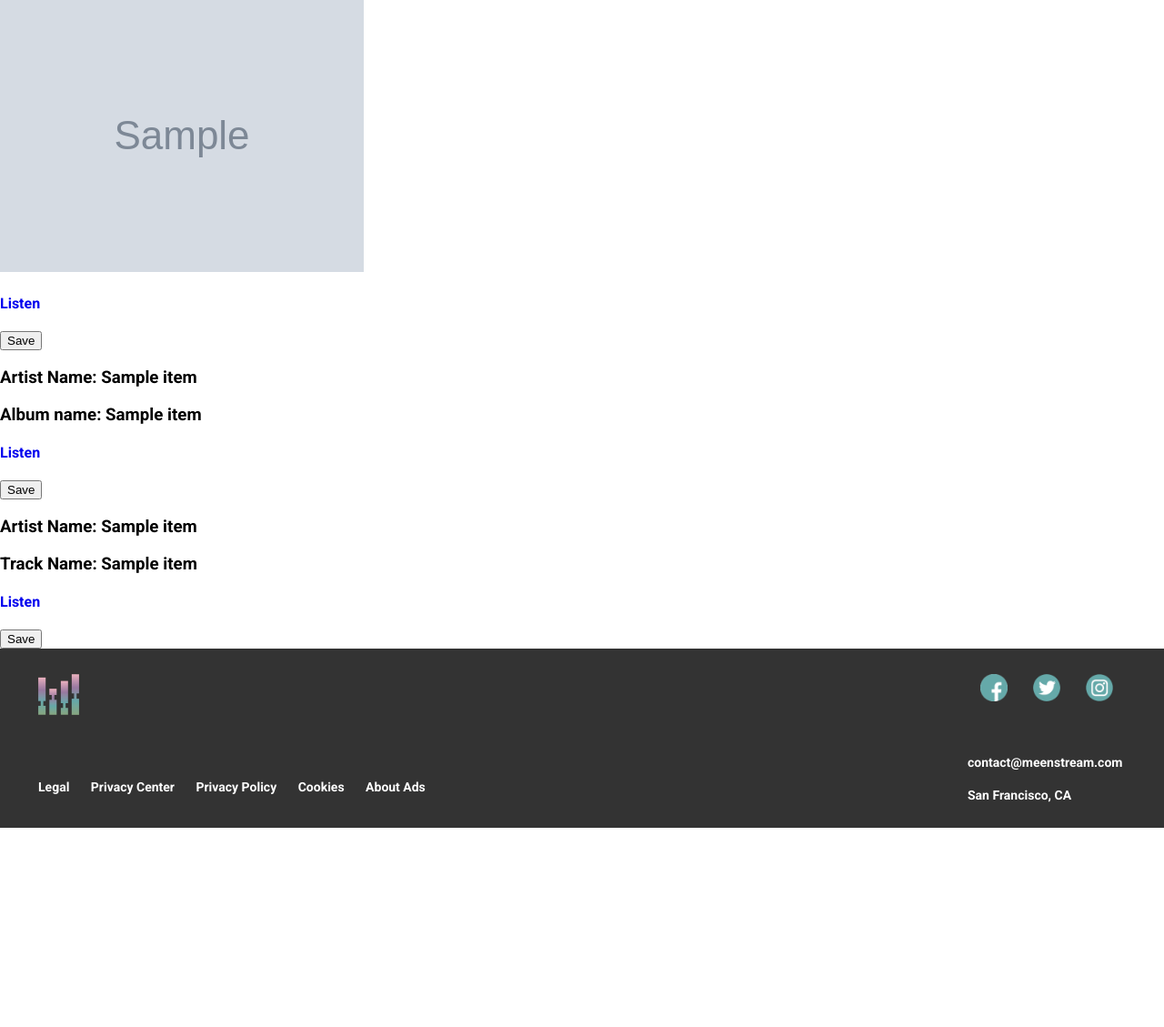
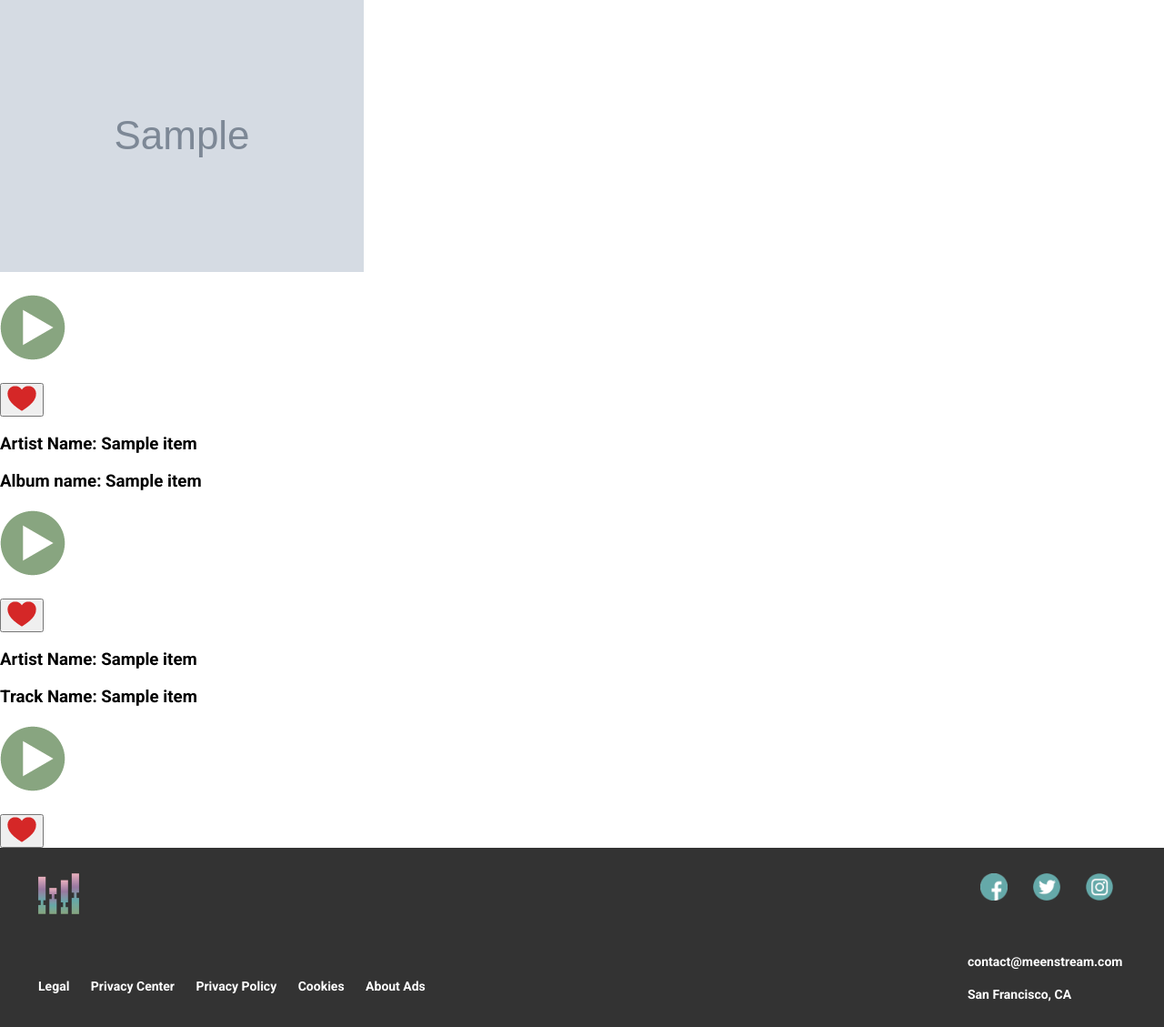
Before and after one commit to EvanReinstein/meenstream, a Django app: template templates/music/profile.html in a window 1280 px wide. Shown: the part 830-1959 px from the top of the page at 91% size. Before the commit the page ends 1740 px from the top, so only its background shows below. Run offline with Django 3.2, Linux system fonts and the light colour scheme; the template is opened without the code that fills it: most values are stand-ins (such as "Sample title", 1, 10 or a date in 2020); grey boxes marked "Sample" are stand-in pictures; some libraries are stand-ins or nearby versions.

Commit message:
adds heart and play button

```diff
--- a/templates/music/profile.html
+++ b/templates/music/profile.html
@@ -74,7 +74,7 @@
     {% for image in item.images %}
     <img class="music-img" src="{{ image.url }}" alt="">
     {% endfor %}
-    <h4 class="music-link"><a href="{{ item.external_urls.spotify }}">Listen</a></h4>
+    <h4 class="music-link"><a href="{{ item.external_urls.spotify }}"><img src="{% static 'images/green-play.png' %}" alt=""></a></h4>
     <form action="{% url 'playlist_index' %}" method="POST">
       {% csrf_token %}
       <input type="hidden" name="artist-name" value="{{ item.name }}">
@@ -84,7 +84,7 @@
         <input type="hidden" name="artist-image" value="{{ image.url }}">
         {% endif %}
         {% endfor %}
-        <button type="submit" class="save-button">Save</button>
+        <button type="submit" class="save-button"><img src="{% static 'images/heart-icon.png' %}" alt="Love" /></button>
     </form>
   </div>
 </div>
@@ -108,7 +108,7 @@
     <img class="music-img" src="{{ image.url }}" alt="">
     {% endif %}
     {% endfor %}
-    <h4 class="music-link"><a href="{{ item.external_urls.spotify }}">Listen</a></h4>
+    <h4 class="music-link"><a href="{{ item.external_urls.spotify }}"><img src="{% static 'images/green-play.png' %}" alt=""></a></h4>
     <form action="{% url 'playlist_index' %}" method="POST">
       {% csrf_token %}
       <input type="hidden" name="artist-name" value="{{ item.name }}">
@@ -118,7 +118,7 @@
         <input type="hidden" name="artist-image" value="{{ image.url }}">
         {% endif %}
         {% endfor %}
-        <button type="submit" class="save-button">Save</button>
+        <button type="submit" class="save-button"><img src="{% static 'images/heart-icon.png' %}" alt="Love" /></button>
     </form>
   </div>
 </div>
@@ -142,7 +142,7 @@
     <img class="music-img" src="{{ image.url }}" alt="">
     {% endif %}
     {% endfor %}
-    <h4 class="music-link"><a href="{{ item.external_urls.spotify }}">Listen</a></h4>
+    <h4 class="music-link"><a href="{{ item.external_urls.spotify }}"><img src="{% static 'images/green-play.png' %}" alt=""></a></h4>
     <form action="{% url 'playlist_index' %}" method="POST">
       {% csrf_token %}
       <input type="hidden" name="artist-name" value="{{ item.name }}">
@@ -152,7 +152,7 @@
         <input type="hidden" name="artist-image" value="{{ image.url }}">
         {% endif %}
         {% endfor %}
-        <button type="submit" class="save-button">Save</button>
+        <button type="submit" class="save-button"><img src="{% static 'images/heart-icon.png' %}" alt="Love" /></button>
     </form>
   </div>
 </div>
```
